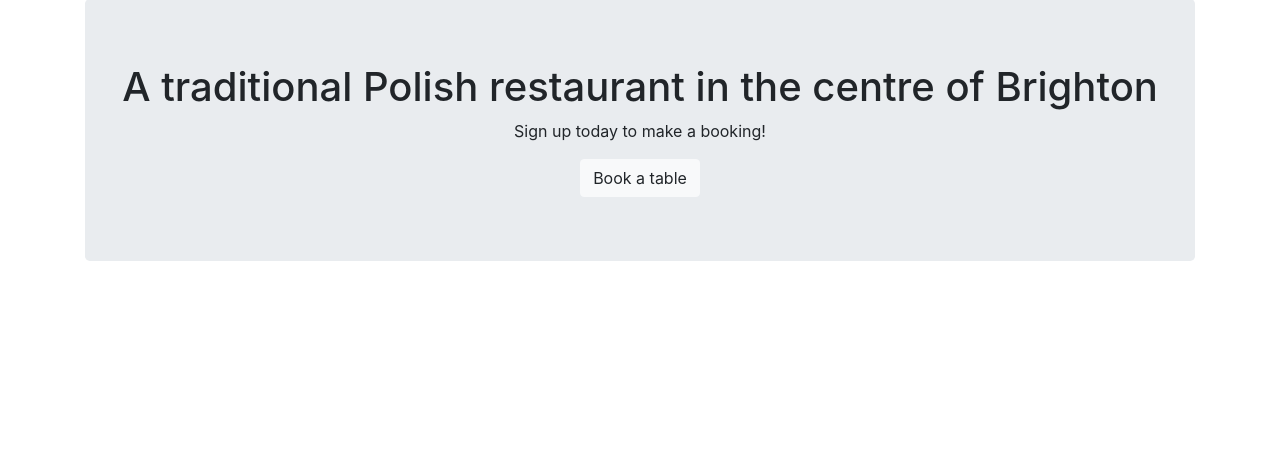
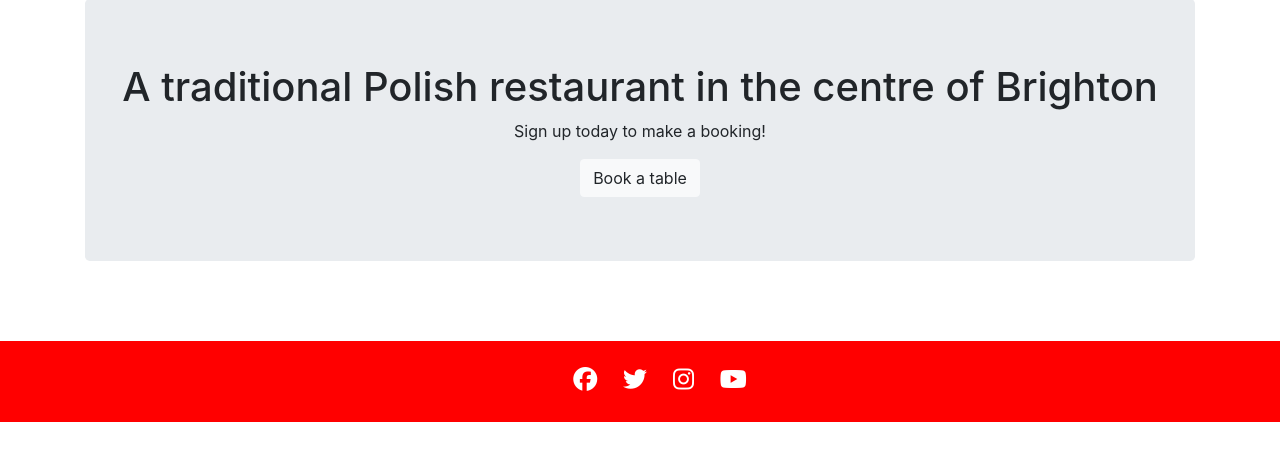
Before and after one commit to OlgaJ1989/taste-of-poland, a Django app: page / in a window 1280 px wide. Shown: the part 105-566 px from the top of the page. Run offline with Django 3.2, Linux system fonts and the light colour scheme; some libraries are stand-ins or nearby versions.

Commit message:
Add footer

```diff
--- /dev/null
+++ b/static/css/style.css
@@ -0,0 +1,23 @@
+/* Footer */
+
+footer {
+    height: auto;
+    background-color: red;
+    padding-top: 15px;
+    padding-bottom: 5px;
+    width: 100%;
+}
+
+.social-media {
+    text-align: center;
+}
+
+.social-media li {
+    display: inline;
+}
+
+.social-media i {
+    font-size: 150%;
+    margin: 1%;
+    color: #ffffff;
+}
--- a/templates/base.html
+++ b/templates/base.html
@@ -1,3 +1,6 @@
+{% load static %}
+
+
 <!DOCTYPE html>
 <html lang="en">
 
@@ -5,12 +8,16 @@
     <meta charset="UTF-8">
     <meta http-equiv="X-UA-Compatible" content="IE=edge">
     <meta name="viewport" content="width=device-width, initial-scale=1.0">
-    <title>Taste of Poland</title>
+    <meta name="description" content="A traditional Polish restaurant in the centre of Brighton">
+    <meta name="keywords" content="brighton, restaurant, polishg">
     <link rel="stylesheet" href="https://cdn.jsdelivr.net/npm/bootstrap@4.6.1/dist/css/bootstrap.min.css"
         integrity="sha384-zCbKRCUGaJDkqS1kPbPd7TveP5iyJE0EjAuZQTgFLD2ylzuqKfdKlfG/eSrtxUkn" crossorigin="anonymous">
+    <link rel="stylesheet" href="{% static 'css/style.css' %}">
+    <title>Taste of Poland</title>
 </head>
 
 <body>
+    <header>
         <nav class="navbar navbar-dark navbar-expand-sm" style="background-color: #fc0303;">
             <a href="/" class="navbar-brand">Taste of Poland</a>
             <button class="navbar-toggler" type="button" data-toggle="collapse" data-target="#navbarToggler"
@@ -28,10 +35,45 @@
                 </ul>
             </div>
         </nav>
+    </header>
 
     {% block content %}
 
     {% endblock %}
+
+    <footer>
+        <div class="container">
+            <div class="row">
+                <div class="col-12">
+                    <ul class="social-media">
+                        <li>
+                            <a href="https://en-gb.facebook.com/" target="_blank" rel="noopener"
+                                aria-label="Visit our Facebook page (opens in a new tab)"><i
+                                    class="fab fa-facebook"></i></a>
+                        </li>
+                        <li>
+                            <a href="https://twitter.com/?lang=en-gb" target="_blank" rel="noopener"
+                                aria-label="Visit our Twitter page (opens in a new tab)"><i
+                                    class="fab fa-twitter"></i></a>
+                        </li>
+                        <li>
+                            <a href="https://www.instagram.com/" target="_blank" rel="noopener"
+                                aria-label="Visit our Instagram page (opens in a new tab)"><i
+                                    class="fab fa-instagram"></i></a>
+                        </li>
+                        <li>
+                            <a href="https://www.youtube.com/" target="_blank" rel="noopener"
+                                aria-label="Visit our YouTube page (opens in a new tab)"><i
+                                    class="fab fa-youtube"></i></a>
+                        </li>
+                    </ul>
+                </div>
+            </div>
+        </div>
+    </footer>
+
+    <!-- Font Awesome script -->
+    <script src="https://kit.fontawesome.com/783c3a5c57.js" crossorigin="anonymous"></script>
     <script src="https://cdn.jsdelivr.net/npm/jquery@3.5.1/dist/jquery.slim.min.js"
         integrity="sha384-DfXdz2htPH0lsSSs5nCTpuj/zy4C+OGpamoFVy38MVBnE+IbbVYUew+OrCXaRkfj" crossorigin="anonymous">
     </script>
--- a/templates/index.html
+++ b/templates/index.html
@@ -2,7 +2,7 @@
 
 {% block content %}
 
-<article class="container mt-5">
+<article class="container mt-5 mb-5">
     <div class="row">
         <div class="col-12">
             <section class="jumbotron text-center">
```
Lines whose indentation alone changed are shown as unchanged.
